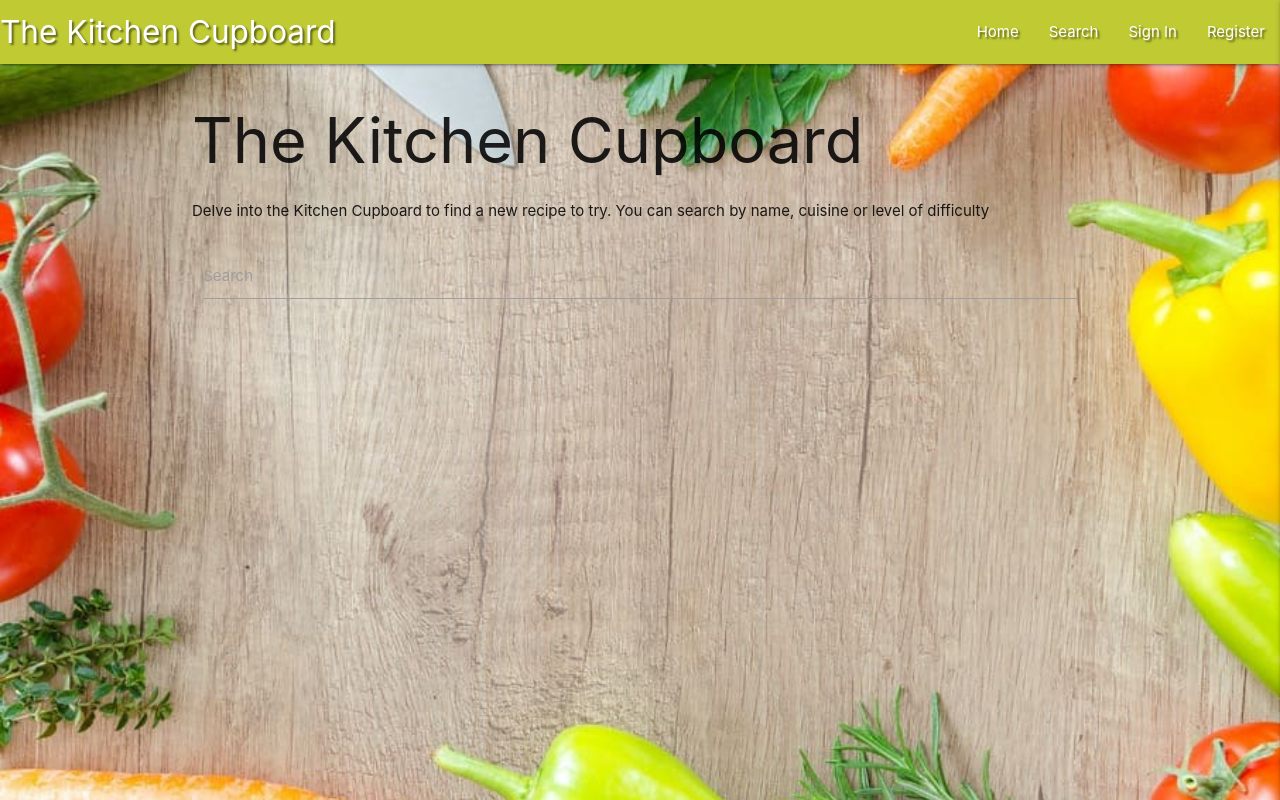
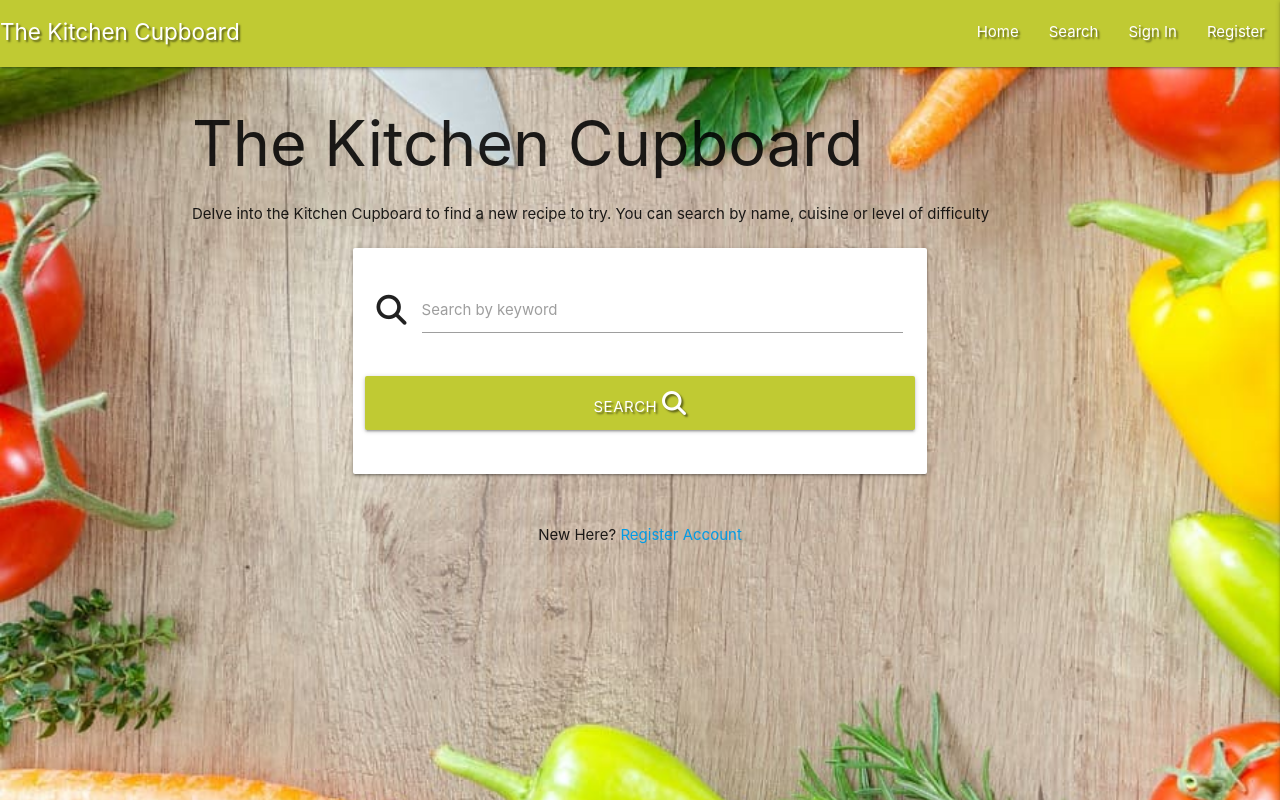
Before and after one commit to LHarveyDev/the-kitchen-cupboard, a Python web app: template templates/search.html in a window 1280 px wide. Run offline with Jinja, Linux system fonts and the light colour scheme; the template is opened without the code that fills it, so the values that code supplies are empty.

Commit message:
Add Search function

```diff
--- a/app.py
+++ b/app.py
@@ -21,6 +21,11 @@ mongo = PyMongo(app)
 @app.route("/home")
 def home():
     return render_template("home.html")
+
+
+@app.route("/search", methods=["POST"]) )
+def search():
+    return render_template("search.html")
 
 
 @app.route("/register", methods=["GET", "POST"])
--- a/static/css/style.css
+++ b/static/css/style.css
@@ -9,10 +9,20 @@
 body {
     background-image: url('/static/images/food.jpg');
     background-size: cover;
+    background-repeat: no-repeat;
+    background-color: #c0ca33;
 }
 
 .welcome {
-    position: relative;
+    display: flex;
+    flex-direction: column;
+    justify-content: center;
+    align-items: center;
     text-align: center;
+    min-height: 100vh;
     color: white;
 }
+
+.brand-text {
+    font-size: 1.5rem;
+}
--- a/static/js/script.js
+++ b/static/js/script.js
@@ -1,3 +1,5 @@
 $(document).ready(function () {
     $(".sidenav").sidenav({edge: "right"});
 });
+
+$('.dropdown-trigger').dropdown();
--- a/templates/base.html
+++ b/templates/base.html
@@ -18,7 +18,7 @@
                 <!-- top navbar -->
                 <nav class="nav-extended text-shadow lime darken-1">
                     <div class="nav-wrapper">
-                        <a href="{{ url_for('home') }}" class="brand-logo">The Kitchen Cupboard</a>
+                        <a href="{{ url_for('home') }}" class="brand-text">The Kitchen Cupboard</a>
                         <a href="#" data-target="mobile-demo" class="sidenav-trigger right"><i class="fas fa-bars"></i></a>
                         <ul class="right hide-on-med-and-down">
                             <li><a href="{{ url_for('home') }}">Home</a></li>
--- a/templates/home.html
+++ b/templates/home.html
@@ -5,7 +5,7 @@
     <h1>The Kitchen Cupboard</h1>
     <p>Join the Kitchen Cupboard community to share your recipes with others.<br> Alternatively use the search
         function above to find a recipe.</p>
-    <a href="{{ url_for('register') }}" class="waves-effect waves-light btn">Join</a>
+    <a href="{{ url_for('register') }}" class="btn lime darken-1 waves-effect">Join Us</a>
 </div>
 
 {% endblock %}
--- a/templates/register.html
+++ b/templates/register.html
@@ -36,7 +36,7 @@
         <div class="col s12">
             <p class="center-align">
                 Already Registered?
-                <a href="{{ url_for('signin') }}" class="lime darken-1 text-darken-4">Log In</a>
+                <a href="{{ url_for('signin') }}" class="text-darken-4">Sign In</a>
             </p>
         </div>
     </div>
--- a/templates/search.html
+++ b/templates/search.html
@@ -3,11 +3,37 @@
 
 <h1>The Kitchen Cupboard</h1>
 <p>Delve into the Kitchen Cupboard to find a new recipe to try. You can search by name, cuisine or level of difficulty</p>
+
     <div class="row">
-    <div class="input-field col s12">
-      <input id="keyword" name="keyword" type="text">
-      <label for="keyword">Search</label>
+        <form class="col s12 m8 offset-m2" method="POST" action="{{ url_for('search') }}">
+            <div class="card-panel">
+
+                <!-- search -->
+                <div class="row">
+					<div class="input-field col s12">
+						<i class="fas fa-magnifying-glass prefix"></i>
+						<input id="search" name="search" type="text" validated>
+						<label for="search">Search by keyword</label>
+					</div>
+                </div>
+
+                <!-- submit -->
+                <div class="row">
+                    <button type="submit" class="col s12 btn-large lime darken-1 text-shadow">
+                        Search <i class="fas fa-magnifying-glass"></i>
+                    </button>
+                </div>
+            </div>
+        </form>
     </div>
-  </div>
+
+    <div class="row">
+        <div class="col s12">
+            <p class="center-align">
+                New Here?
+                <a href="{{ url_for('register') }}" class="text-darken-4">Register Account</a>
+            </p>
+        </div>
+    </div>
 
 {% endblock %}
--- a/templates/signin.html
+++ b/templates/signin.html
@@ -36,7 +36,7 @@
         <div class="col s12">
             <p class="center-align">
                 New Here?
-                <a href="{{ url_for('register') }}" class="lime darken-1 text-darken-4">Register Account</a>
+                <a href="{{ url_for('register') }}" class="text-darken-4">Register Account</a>
             </p>
         </div>
     </div>
```
Also changed, not shown: README.md.
